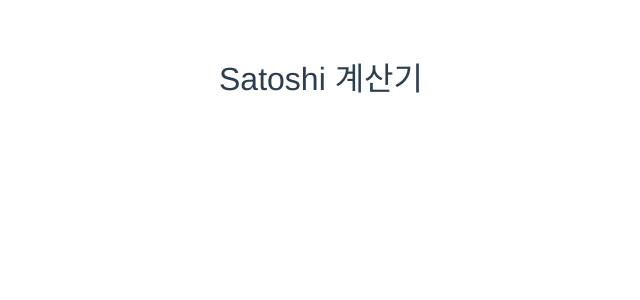
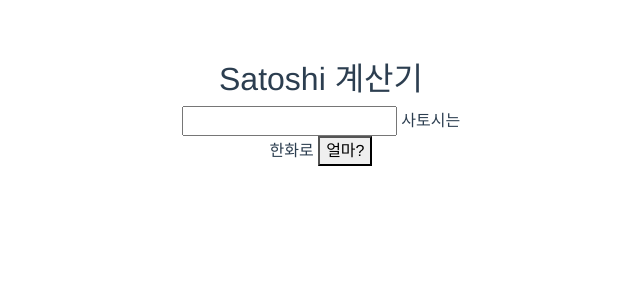
Before and after one commit to yevgnenll/satoshi, a Vue app: page / in a window 1280 px wide. Shown: the top 300 px of the page, without its empty margins (319-959 px from the left). Built offline with nearby package versions, Linux system fonts and the light colour scheme.

Commit message:
기본 layout

```diff
--- a/src/components/Satoshi.vue
+++ b/src/components/Satoshi.vue
@@ -1,6 +1,11 @@
 <template>
   <div class="satoshi">
 
+    <input type="text" ref="satoshi-currency" value=""> 사토시는 <br/>
+    한화로 <button ref="exchange-money">얼마?</button>
+    <div class="result-krw-currency">
+
+    </div>
   </div>
 </template>
 
```
